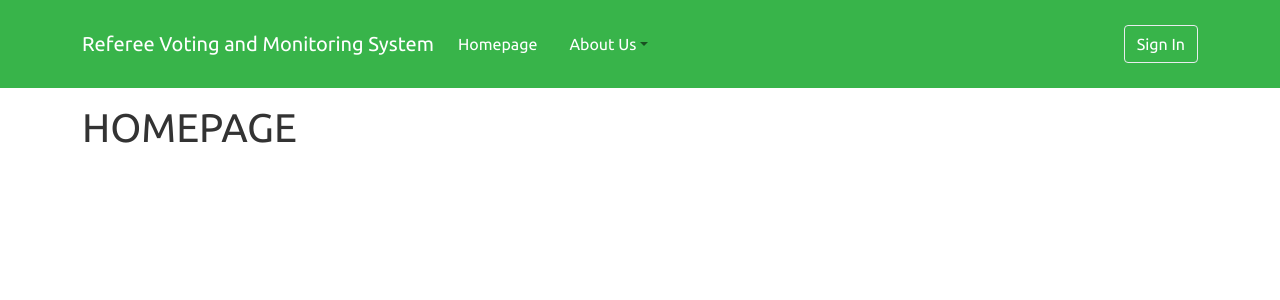
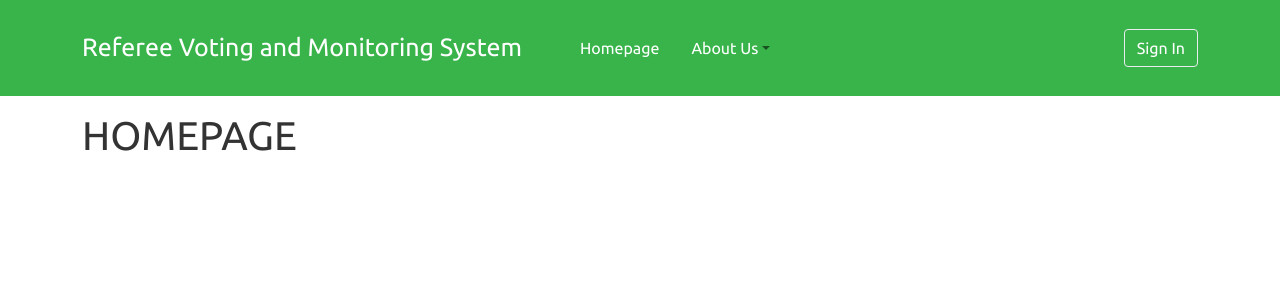
Before and after one commit to SU-CS308-22FA/TEAM37_Referee_Voting_and_Monitoring_System, a React (Create React App) app in the folder client/: page / in a window 1280 px wide. Shown: the top 300 px of the page. Built offline with nearby package versions, Linux system fonts and the light colour scheme.

Commit message:
font size fixed

```diff
--- a/client/src/Components/Header.js
+++ b/client/src/Components/Header.js
@@ -10,7 +10,13 @@ const Header = ({ user, setUser }) => {
   return (
     <Navbar className="py-4 " bg="success" expand="lg">
       <Container>
-        <Navbar.Brand className="text-white">
+        <Navbar.Brand
+          className="text-white"
+          style={{
+            fontSize: "25px",
+            marginRight: "50px",
+          }}
+        >
           Referee Voting and Monitoring System
         </Navbar.Brand>
         <Navbar.Toggle aria-controls="basic-navbar-nav" />
@@ -30,7 +36,14 @@ const Header = ({ user, setUser }) => {
           </Nav>
         </Navbar.Collapse>
         {user ? (
-        <> <h2> {user.fullname} </h2>
+          <>
+            <h4
+              style={{
+                marginRight: "100px",
+              }}
+            >
+              {user.fullname}
+            </h4>
             <Button
               variant="outline-light"
               onClick={(e) => {
```
Also changed, not shown: 1 other file (tests, documents, lock files or other folders). Lines whose indentation alone changed are shown as unchanged.
